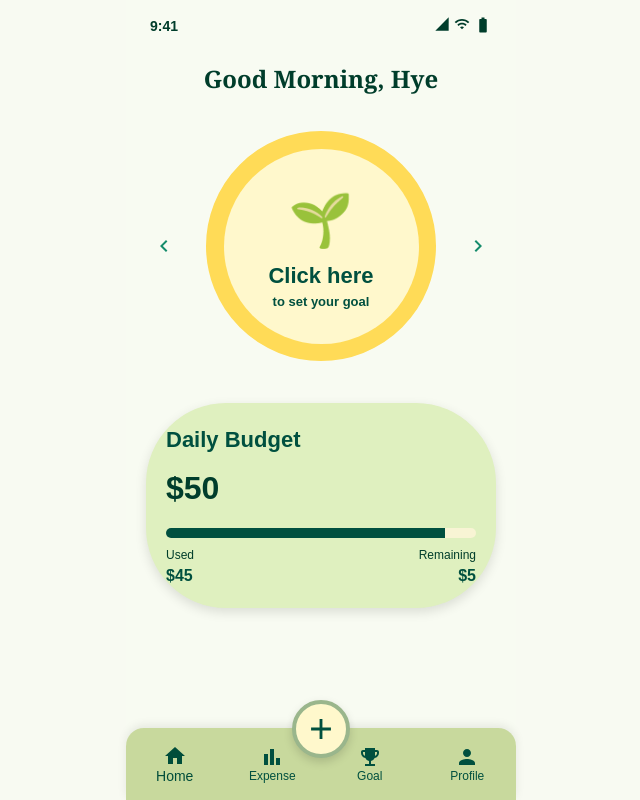
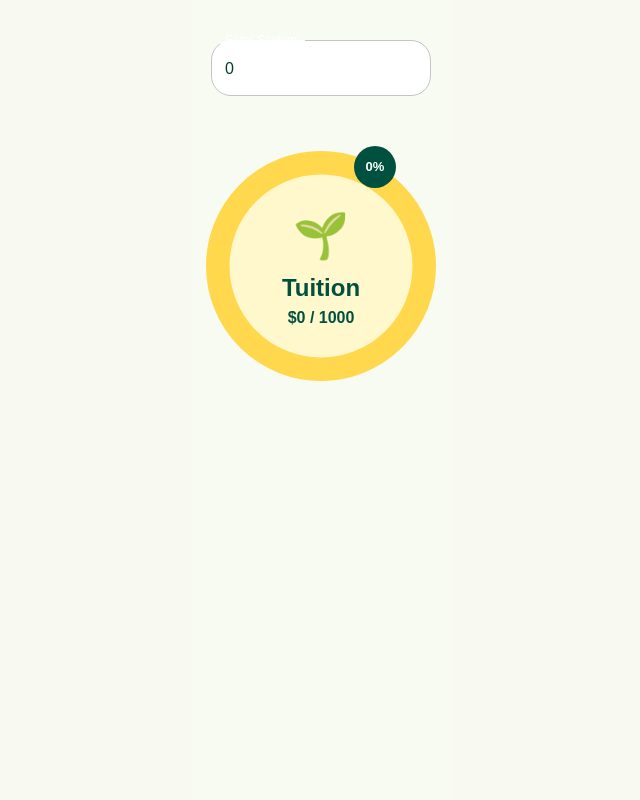
Before and after one commit to G4-Expense-Tracker/4G-Expense-Tracker, a React (Vite) app in the folder canopy-FRONTEND/: page /dashboard in a window 1280 px wide. Shown: the whole page, without its empty margins (319-959 px from the left). Built offline with nearby package versions, Linux system fonts and the light colour scheme.

Commit message:
Fixing the page dashboard page circular progress process

```diff
--- a/canopy-FRONTEND/src/components/pages/dashboard/DashboardPage.jsx
+++ b/canopy-FRONTEND/src/components/pages/dashboard/DashboardPage.jsx
@@ -2,146 +2,70 @@ import { useState } from "react";
 import {
   Box,
   Typography,
-  IconButton,
-  LinearProgress,
   CircularProgress,
+  TextField,
 } from "@mui/material";
 
-import SignalCellular4BarIcon from "@mui/icons-material/SignalCellular4Bar";
-import WifiIcon from "@mui/icons-material/Wifi";
-import BatteryFullIcon from "@mui/icons-material/BatteryFull";
-import ChevronLeftIcon from "@mui/icons-material/ChevronLeft";
-import ChevronRightIcon from "@mui/icons-material/ChevronRight";
+export default function GoalProgressDemo() {
+  // user entered amount
+  const [savedAmount, setSavedAmount] = useState(0);
 
-import FooterNav from "../../Footer/FooterNav";
+  // goal amount
+  const targetAmount = 1000;
 
-const dashboards = [
-  {
-    title: "Click here",
-    subtitle: "to set your goal",
-    emoji: "🌱",
-    savedAmount: 0,
-    targetAmount: 0,
-  },
-  {
-    title: "Tuition",
-    emoji: "🌿",
-    savedAmount: 0,
-    targetAmount: 1000,
-  },
-  {
-    title: "Nike Shoe",
-    emoji: "🌿",
-    savedAmount: 50,
-    targetAmount: 130,
-  },
-  {
-    title: "Airpods",
-    emoji: "🌳",
-    savedAmount: 150,
-    targetAmount: 250,
-  },
-  {
-    title: "Korea",
-    emoji: "🌲",
-    savedAmount: 1500,
-    targetAmount: 1800,
-  },
-];
-
-export default function DashboardPage() {
-  const [currentIndex, setCurrentIndex] = useState(0);
-  const current = dashboards[currentIndex];
-
+  // automatic progress calculation
   const progress =
-    current.targetAmount > 0
-      ? Math.min((current.savedAmount / current.targetAmount) * 100, 100)
+    targetAmount > 0
+      ? Math.min((savedAmount / targetAmount) * 100, 100)
       : 0;
-
-  function nextDashboard() {
-    setCurrentIndex((prev) => (prev + 1) % dashboards.length);
-  }
-
-  function previousDashboard() {
-    setCurrentIndex((prev) =>
-      prev === 0 ? dashboards.length - 1 : prev - 1
-    );
-  }
 
   return (
     <Box
       sx={{
-        width: "100%",
-        maxWidth: 390,
-        minHeight: "100svh",
-        mx: "auto",
+        minHeight: "100vh",
         bgcolor: "#f8fbf2",
-        position: "relative",
-        overflowX: "hidden",
-        pb: 11,
+        display: "flex",
+        flexDirection: "column",
+        alignItems: "center",
+        pt: 5,
       }}
     >
-      <Box sx={{ display: "flex", justifyContent: "space-between", px: 3, pt: 2 }}>
-        <Typography sx={{ fontWeight: 700, fontSize: 14 }}>9:41</Typography>
+      {/* Input */}
+      <TextField
+        type="number"
+        label="Enter Savings"
+        value={savedAmount}
+        onChange={(e) => setSavedAmount(Number(e.target.value))}
+        sx={{
+          mb: 5,
+          width: 220,
+        }}
+      />
 
-        <Box sx={{ display: "flex", gap: 0.5 }}>
-          <SignalCellular4BarIcon sx={{ fontSize: 16 }} />
-          <WifiIcon sx={{ fontSize: 16 }} />
-          <BatteryFullIcon sx={{ fontSize: 18 }} />
-        </Box>
-      </Box>
-
-      <Typography
-        sx={{
-          textAlign: "center",
-          mt: 3,
-          fontWeight: 700,
-          fontSize: 24,
-          fontFamily: "Georgia, serif",
-        }}
-      >
-        Good Morning, Hye
-      </Typography>
-
+      {/* Circle */}
       <Box
         sx={{
-          mt: 3,
           position: "relative",
+          width: 260,
+          height: 260,
           display: "flex",
           justifyContent: "center",
           alignItems: "center",
         }}
       >
-        <IconButton
-          onClick={previousDashboard}
-          sx={{ position: "absolute", left: 18, color: "#168c6c" }}
-        >
-          <ChevronLeftIcon />
-        </IconButton>
-
-        <Box
-          sx={{
-            position: "relative",
-            width: 250,
-            height: 250,
-            display: "flex",
-            alignItems: "center",
-            justifyContent: "center",
-          }}
-        >
-          {/* yellow background circle */}
+        {/* Background circle */}
         <CircularProgress
           variant="determinate"
           value={100}
           size={230}
           thickness={4.5}
           sx={{
-              color: "#ffdb57",
+            color: "#FFD84D",
             position: "absolute",
           }}
         />
 
-          {/* green dynamic progress circle */}
+        {/* Dynamic progress */}
         <CircularProgress
           variant="determinate"
           value={progress}
@@ -150,117 +74,66 @@ export default function DashboardPage() {
           sx={{
             color: "#00503f",
             position: "absolute",
-              transition: "all 0.4s ease",
+            transition: "0.4s",
           }}
         />
 
-          {/* inside circle */}
-          <Box
-            sx={{
-              width: 195,
-              height: 195,
-              borderRadius: "50%",
-              bgcolor: "#fff8cc",
-              display: "flex",
-              alignItems: "center",
-              justifyContent: "center",
-              flexDirection: "column",
-              textAlign: "center",
-              zIndex: 1,
-            }}
-          >
-            <Typography sx={{ fontSize: 52 }}>{current.emoji}</Typography>
-
-            <Typography sx={{ fontWeight: 800, color: "#00503f", fontSize: 22 }}>
-              {current.title}
-            </Typography>
-
-            <Typography sx={{ fontSize: 13, fontWeight: 700, color: "#00503f" }}>
-              {current.targetAmount > 0
-                ? `$${current.savedAmount} / ${current.targetAmount}`
-                : "to set your goal"}
-            </Typography>
-          </Box>
-
-          {/* percent bubble */}
-          {current.targetAmount > 0 && (
+        {/* Bubble */}
         <Box
           sx={{
             position: "absolute",
-                top: 5,
-                right: 70,
-                width: 38,
-                height: 38,
+            top: 10,
+            right: 55,
+            width: 42,
+            height: 42,
             borderRadius: "50%",
             bgcolor: "#00503f",
             color: "white",
             display: "flex",
             alignItems: "center",
             justifyContent: "center",
-                fontSize: 12,
             fontWeight: 700,
-                zIndex: 2,
+            fontSize: 13,
           }}
         >
           {Math.round(progress)}%
         </Box>
-          )}
-        </Box>
 
-        <IconButton
-          onClick={nextDashboard}
-          sx={{ position: "absolute", right: 18, color: "#168c6c" }}
-        >
-          <ChevronRightIcon />
-        </IconButton>
-      </Box>
-
+        {/* Center */}
         <Box
           sx={{
-          mx: 2.5,
-          mt: 4,
-          p: 2.5,
-          borderRadius: 4,
-          bgcolor: "#dff0bf",
-          boxShadow: "0px 4px 12px rgba(0,0,0,0.12)",
+            width: 190,
+            height: 190,
+            borderRadius: "50%",
+            bgcolor: "#FFF8CC",
+            display: "flex",
+            flexDirection: "column",
+            justifyContent: "center",
+            alignItems: "center",
           }}
         >
-        <Typography sx={{ color: "#00503f", fontWeight: 700, fontSize: 22 }}>
-          Daily Budget
+          <Typography sx={{ fontSize: 45 }}>🌱</Typography>
+
+          <Typography
+            sx={{
+              fontWeight: 800,
+              fontSize: 24,
+              color: "#00503f",
+            }}
+          >
+            Tuition
           </Typography>
 
-        <Typography sx={{ fontWeight: 800, fontSize: 32, mt: 1 }}>
-          $50
+          <Typography
+            sx={{
+              fontWeight: 700,
+              color: "#00503f",
+            }}
+          >
+            ${savedAmount} / {targetAmount}
           </Typography>
-
-        <LinearProgress
-          variant="determinate"
-          value={90}
-          sx={{
-            mt: 2,
-            height: 10,
-            borderRadius: 10,
-            bgcolor: "#f8f4d4",
-            "& .MuiLinearProgress-bar": {
-              bgcolor: "#00503f",
-            },
-          }}
-        />
-
-        <Box sx={{ display: "flex", justifyContent: "space-between", mt: 1 }}>
-          <Box>
-            <Typography sx={{ fontSize: 12 }}>Used</Typography>
-            <Typography sx={{ fontWeight: 700, color: "#00503f" }}>$45</Typography>
-          </Box>
-
-          <Box sx={{ textAlign: "right" }}>
-            <Typography sx={{ fontSize: 12 }}>Remaining</Typography>
-            <Typography sx={{ fontWeight: 700, color: "#00503f" }}>$5</Typography>
         </Box>
       </Box>
     </Box>
-
-      <FooterNav />
-    </Box>
   );
 }
```
Lines whose indentation alone changed are shown as unchanged.
